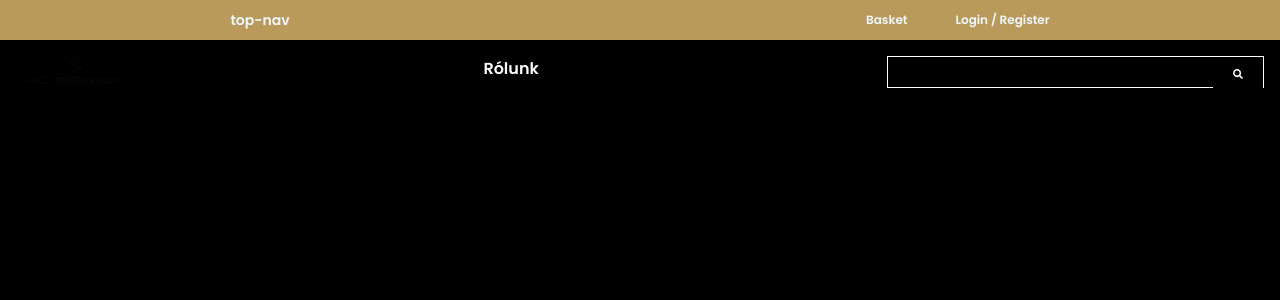
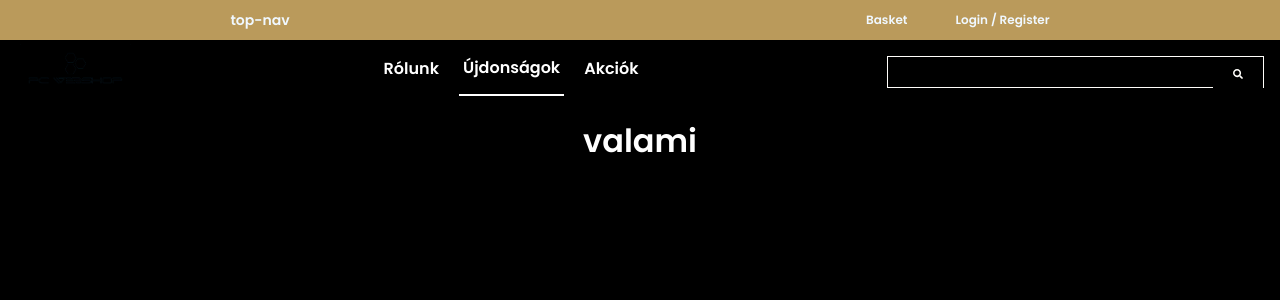
Before and after one commit to SzigetvariMark/pcweb, a React (Vite) app in the folder webshop/: page /new_products in a window 1280 px wide. Shown: the top 300 px of the page. Built offline with nearby package versions, Linux system fonts and the light colour scheme.

Commit message:
add actions and new products menu to the navbar

```diff
--- a/webshop/src/App.jsx
+++ b/webshop/src/App.jsx
@@ -1,5 +1,5 @@
 import React, { useState } from 'react'
-import { Navbar, Login, Register, Basket } from './pages/components'
+import { Navbar, Login, Register, Basket, News, Actions } from './pages/components'
 import Home from './pages/Home'
 import About from './pages/About'
 
@@ -17,6 +17,8 @@ function App() {
           <Routes>
             <Route path='/home' element={<Home />}></Route>
             <Route path='/about' element={<About />}></Route>
+            <Route path='/new_products' element={<News />}></Route>
+            <Route path='/actions' element={<Actions />}></Route>
             <Route path='/login' element={
               currentForm === "register" ? <Register onFormSwitch={toggleForm} /> : <Login onFormSwitch={toggleForm} />
             }></Route>
--- /dev/null
+++ b/webshop/src/pages/components/actions/Actions.jsx
@@ -0,0 +1,10 @@
+import React from 'react'
+import "./Actions.css"
+
+function Actions() {
+  return (
+    <div>Actions</div>
+  )
+}
+
+export default Actions
--- a/webshop/src/pages/components/index.jsx
+++ b/webshop/src/pages/components/index.jsx
@@ -4,3 +4,5 @@ export { default as Products } from './products/Products';
 export { default as Login } from './register_login/Login';
 export { default as Register } from './register_login/Register';
 export { default as Basket } from './basket/Basket';
+export { default as News } from './new_products/News';
+export { default as Actions } from './actions/Actions';
--- a/webshop/src/pages/components/navbar/Navbar.jsx
+++ b/webshop/src/pages/components/navbar/Navbar.jsx
@@ -18,6 +18,8 @@ export default function Navbar() {
                 </Link>
                 <ul>
                     <CustomLink to="/about">Rólunk</CustomLink>
+                    <CustomLink to="/new_products">Újdonságok</CustomLink>
+                    <CustomLink to="/actions">Akciók</CustomLink>
                 </ul>
                 <form className="form-container">
                     <input type="text" className="search-text"/>
--- /dev/null
+++ b/webshop/src/pages/components/new_products/News.css
@@ -0,0 +1,3 @@
+.h1 {
+    color: white;
+}
--- /dev/null
+++ b/webshop/src/pages/components/new_products/News.jsx
@@ -0,0 +1,12 @@
+import React from 'react'
+import "./News.css"
+
+function News() {
+  return (
+    <div>
+        <h1 className='h1'>valami</h1>
+    </div>
+  )
+}
+
+export default News
```
Also changed, not shown: webshop/src/pages/components/actions/Actions.css (added).
